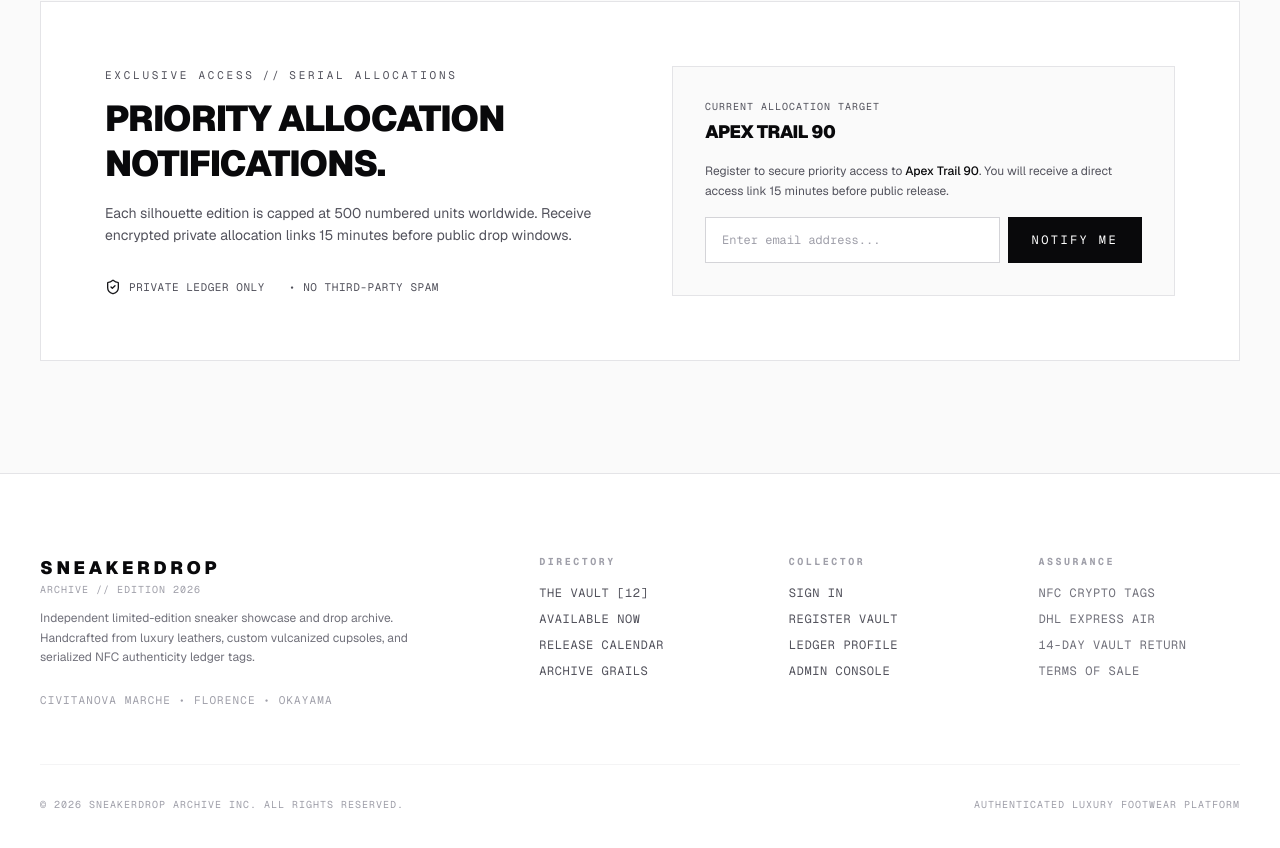
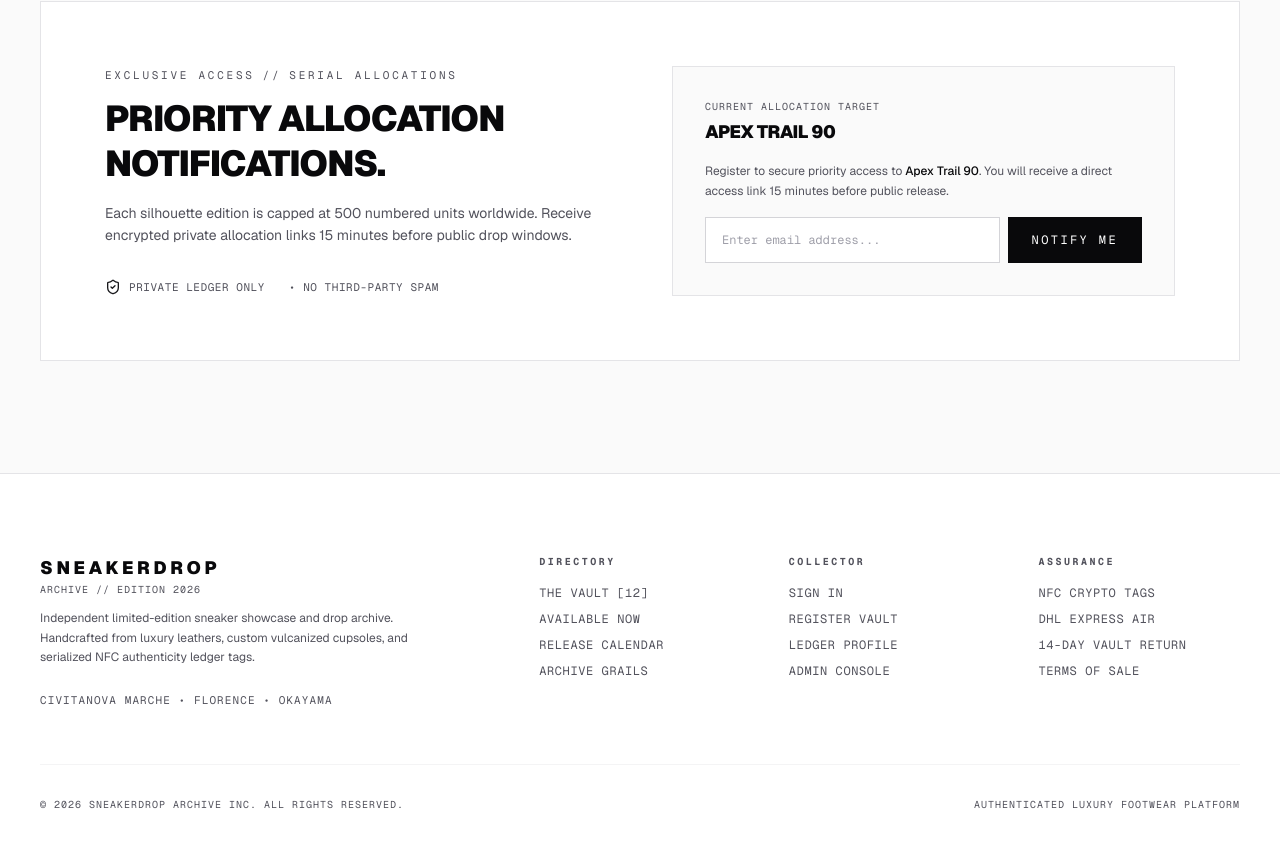
Before and after one commit to Ayushsoni9125/sneak-bolt, a Next.js app: page / in a window 1280 px wide. Shown: the part 4289-5137 px from the top of the page. Built offline with nearby package versions, Linux system fonts and the light colour scheme; no server answers; the database is empty.

Commit message:
fix(a11y): optimize footer text contrast for WCAG AA conformance

```diff
--- a/src/components/layout/Footer.tsx
+++ b/src/components/layout/Footer.tsx
@@ -14,23 +14,23 @@ export function Footer() {
               <span className="font-black text-base sm:text-lg tracking-[0.2em] text-zinc-950 uppercase">
                 SNEAKERDROP
               </span>
-              <span className="block text-[10px] font-mono tracking-widest text-zinc-400 uppercase">
+              <span className="block text-[10px] font-mono tracking-widest text-zinc-600 uppercase">
                 ARCHIVE // EDITION 2026
               </span>
             </Link>
 
-            <p className="text-xs text-zinc-500 leading-relaxed max-w-sm mb-6 font-sans">
+            <p className="text-xs text-zinc-600 leading-relaxed max-w-sm mb-6 font-sans">
               Independent limited-edition sneaker showcase and drop archive. Handcrafted from luxury leathers, custom vulcanized cupsoles, and serialized NFC authenticity ledger tags.
             </p>
 
-            <div className="text-[11px] font-mono tracking-widest text-zinc-400 uppercase">
+            <div className="text-[11px] font-mono tracking-widest text-zinc-600 uppercase">
               CIVITANOVA MARCHE • FLORENCE • OKAYAMA
             </div>
           </div>
 
           {/* Column 1: Drops */}
           <div>
-            <p className="text-[10px] font-mono uppercase tracking-[0.25em] text-zinc-400 mb-4 font-bold">
+            <p className="text-[10px] font-mono uppercase tracking-[0.25em] text-zinc-600 mb-4 font-bold">
               DIRECTORY
             </p>
             <ul className="space-y-2.5 text-xs font-mono tracking-wider">
@@ -54,7 +54,7 @@ export function Footer() {
 
           {/* Column 2: Account */}
           <div>
-            <p className="text-[10px] font-mono uppercase tracking-[0.25em] text-zinc-400 mb-4 font-bold">
+            <p className="text-[10px] font-mono uppercase tracking-[0.25em] text-zinc-600 mb-4 font-bold">
               COLLECTOR
             </p>
             <ul className="space-y-2.5 text-xs font-mono tracking-wider">
@@ -78,10 +78,10 @@ export function Footer() {
 
           {/* Column 3: Logistics */}
           <div>
-            <p className="text-[10px] font-mono uppercase tracking-[0.25em] text-zinc-400 mb-4 font-bold">
+            <p className="text-[10px] font-mono uppercase tracking-[0.25em] text-zinc-600 mb-4 font-bold">
               ASSURANCE
             </p>
-            <ul className="space-y-2.5 text-xs font-mono tracking-wider text-zinc-500">
+            <ul className="space-y-2.5 text-xs font-mono tracking-wider text-zinc-600">
               <li>
                 <span className="uppercase">NFC CRYPTO TAGS</span>
               </li>
@@ -99,7 +99,7 @@ export function Footer() {
         </div>
 
         {/* Bottom copyright bar */}
-        <div className="mt-14 pt-8 border-t border-zinc-100 flex flex-col sm:flex-row items-center justify-between gap-4 text-[10px] font-mono tracking-widest uppercase text-zinc-400">
+        <div className="mt-14 pt-8 border-t border-zinc-100 flex flex-col sm:flex-row items-center justify-between gap-4 text-[10px] font-mono tracking-widest uppercase text-zinc-600">
           <p>© {year} SNEAKERDROP ARCHIVE INC. ALL RIGHTS RESERVED.</p>
           <p>AUTHENTICATED LUXURY FOOTWEAR PLATFORM</p>
         </div>
```
